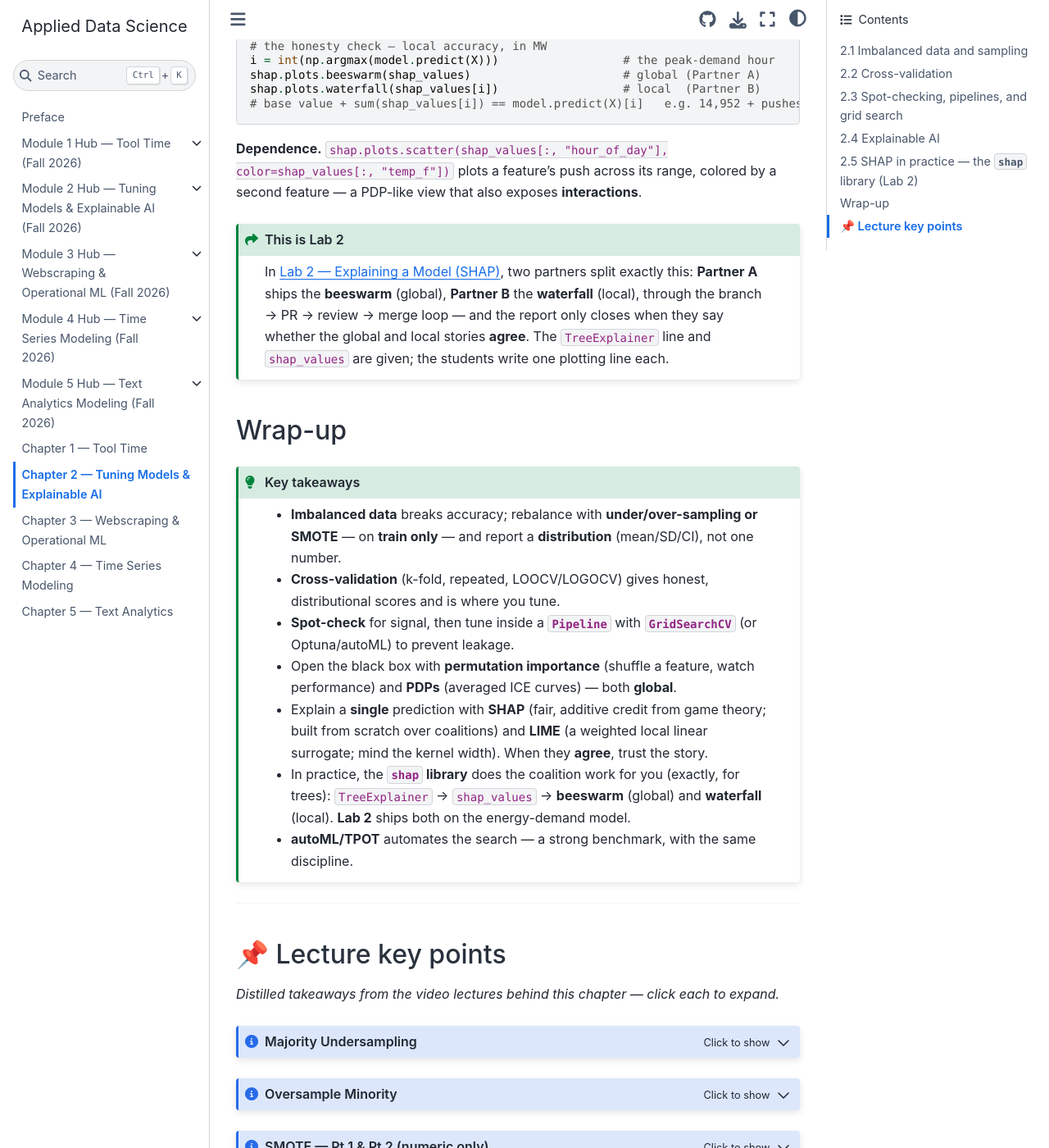
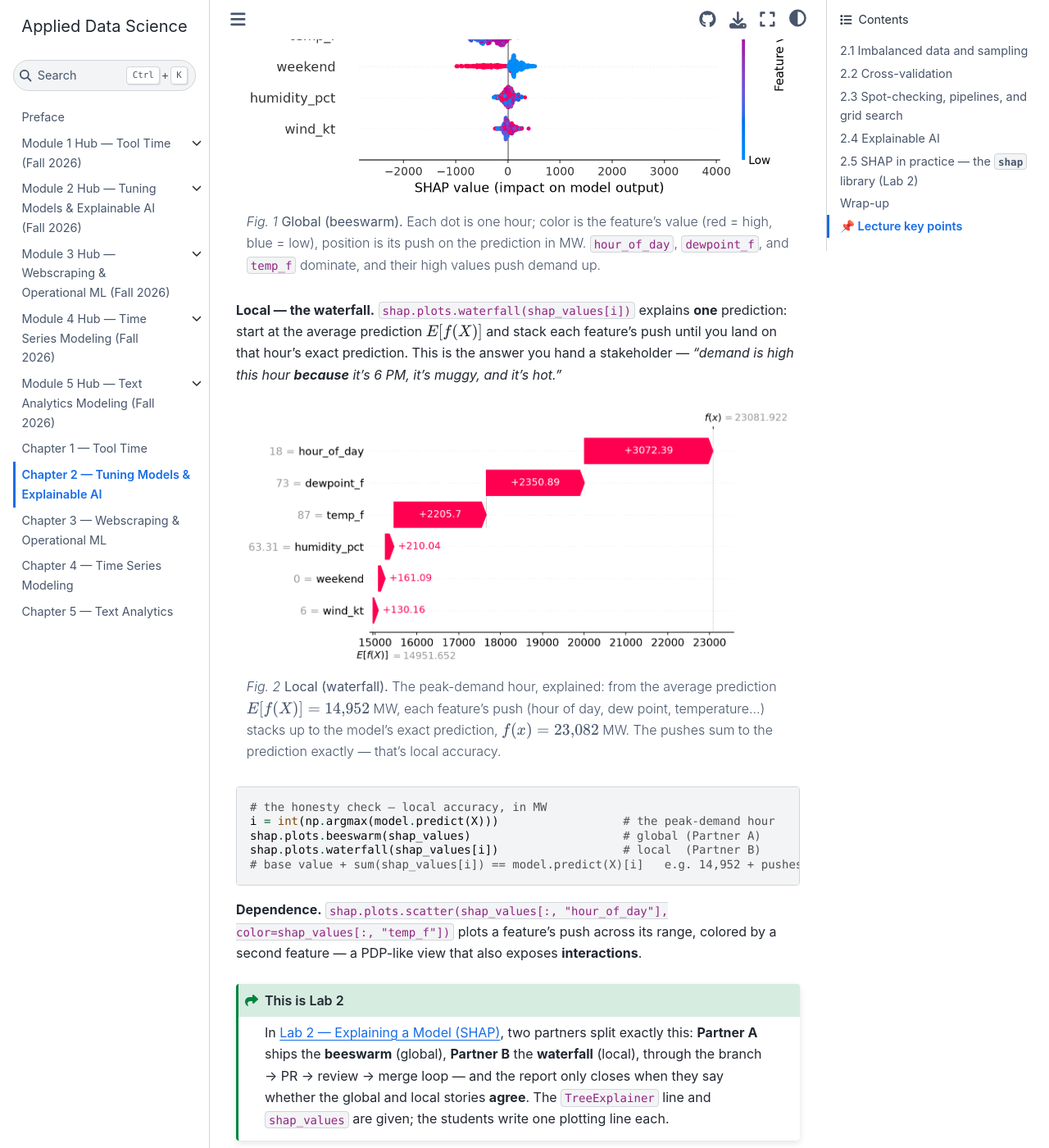
Before and after one commit to drdave-teaching/opim5512-textbook, a Jupyter Book: the page built from m2_tuning_xai/index.md, in a window 1280 px wide and 1400 px high, scrolled down 4537 px. Shown: the whole window at 82% size. Built offline with Jupyter Book 1.0.4 settings and Sphinx 7.4.7 and the Sphinx Book theme 1.1.4, drawn with Linux system fonts in a browser that asks for light colours; some of the changed text lies outside the part shown.

Commit message:
Chapter 2 SHAP section: embed beeswarm + waterfall figures
Real plots from a validation run of the Lab 2 energy model (beeswarm = global,
waterfall = local with the 14,952 -> 23,082 MW local-accuracy walk). Note updated
to 'figures from a validation run'; will refresh with class-run plots.

Co-Authored-By: Claude Opus 4.8 <noreply@anthropic.com>

````diff
--- a/m2_tuning_xai/index.md
+++ b/m2_tuning_xai/index.md
@@ -120,9 +120,9 @@ Finally, **autoML** (e.g., **TPOT**) automates the whole search — preprocessin
 
 ## 2.5 SHAP in practice — the `shap` library (Lab 2)
 
-:::{admonition} Draft — updating after the live run
+:::{admonition} Draft — figures from a validation run
 :class: warning
-This section will be refined (with figures from the class run) after we run **Lab 2** in person. The code and ideas are final; the plots below are described rather than embedded for now.
+The figures below come from a **validation run** of the Lab 2 model; we'll refresh them (and tighten the wording) with plots from the in-person class run. The code and ideas are final.
 :::
 
 Building SHAP from scratch (§2.4) is how you *trust* it — you watched the contributions sum exactly to the prediction. In practice you don't enumerate coalitions yourself: the **`shap`** library does it fast, and for tree models (random forests, gradient boosting) **exactly**. **Lab 2** puts this on a real model — a random forest that predicts **New England electricity demand** ($R^2 \approx 0.90$) from weather and time.
@@ -139,7 +139,21 @@ shap_values = explainer(X)                 # one push, in MW, per feature, per r
 
 **Global — the beeswarm.** `shap.plots.beeswarm(shap_values)` draws one dot per row for each feature, placed by its push and colored by the feature's value. Read it top to bottom for *which features matter overall, and in which direction*. On the energy model, `hour_of_day`, `dewpoint_f`, and `temp_f` do the heavy lifting, and high (red) values push demand **up**. Averaging `|SHAP|` down each feature recovers a permutation-importance-style ranking — the same story §2.4 told, now with direction attached.
 
+```{figure} images/shap_beeswarm.png
+:name: fig-shap-beeswarm
+:width: 100%
+
+**Global (beeswarm).** Each dot is one hour; color is the feature's value (red = high, blue = low), position is its push on the prediction in MW. `hour_of_day`, `dewpoint_f`, and `temp_f` dominate, and their high values push demand up.
+```
+
 **Local — the waterfall.** `shap.plots.waterfall(shap_values[i])` explains **one** prediction: start at the average prediction $E[f(X)]$ and stack each feature's push until you land on that hour's exact prediction. This is the answer you hand a stakeholder — *"demand is high this hour **because** it's 6 PM, it's muggy, and it's hot."*
+
+```{figure} images/shap_waterfall.png
+:name: fig-shap-waterfall
+:width: 100%
+
+**Local (waterfall).** The peak-demand hour, explained: from the average prediction $E[f(X)] = 14{,}952$ MW, each feature's push (hour of day, dew point, temperature…) stacks up to the model's exact prediction, $f(x) = 23{,}082$ MW. The pushes sum to the prediction exactly — that's local accuracy.
+```
 
 ```python
 # the honesty check — local accuracy, in MW
````
Also changed, not shown: m2_tuning_xai/images/shap_beeswarm.png (added), m2_tuning_xai/images/shap_waterfall.png (added).
